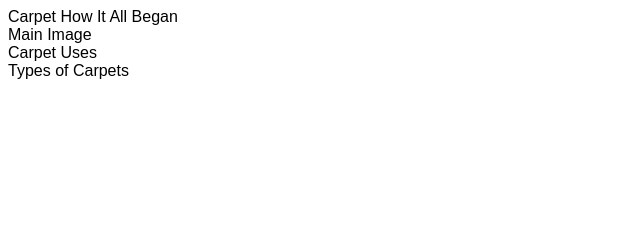
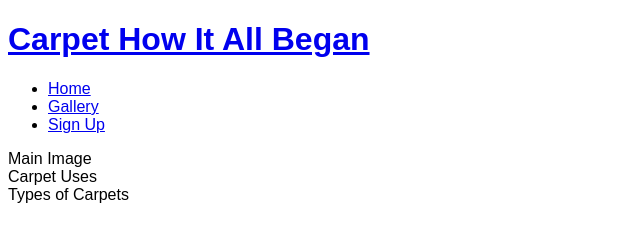
Before and after one commit to rajahaseebfayyaz/Carpet-How-it-all-Began, a plain HTML site: page index.html in a window 1280 px wide. Shown: the whole page, without its empty margins (0-640 px from the left). Drawn offline with Linux system fonts and the light colour scheme.

Commit message:
Add basic header structure

```diff
--- a/index.html
+++ b/index.html
@@ -11,10 +11,32 @@
     <title>Carpet How It All Began</title>
 </head>
 <body>
-    <header>Carpet How It All Began</header>
-    <section>Main Image</section>
-    <section>Carpet Uses</section>
-    <section>Types of Carpets</section>
+    <header>
+        <a href="index.html">
+            <h1>Carpet How It All Began</h1>
+        </a>
+        <nav>
+            <ul><li>
+                <a href="index.html">Home</a>
+            </li>
+                <li>
+                    <a href="#">Gallery</a>
+                </li>
+                <li>
+                    <a href="#">Sign Up</a>
+                </li>
+            </ul>
+        </nav>
+    </header>
+    <section>
+        Main Image
+    </section>
+    <section>
+        Carpet Uses
+    </section>
+    <section>
+        Types of Carpets
+    </section>
     <footer>
 
     </footer>
```
